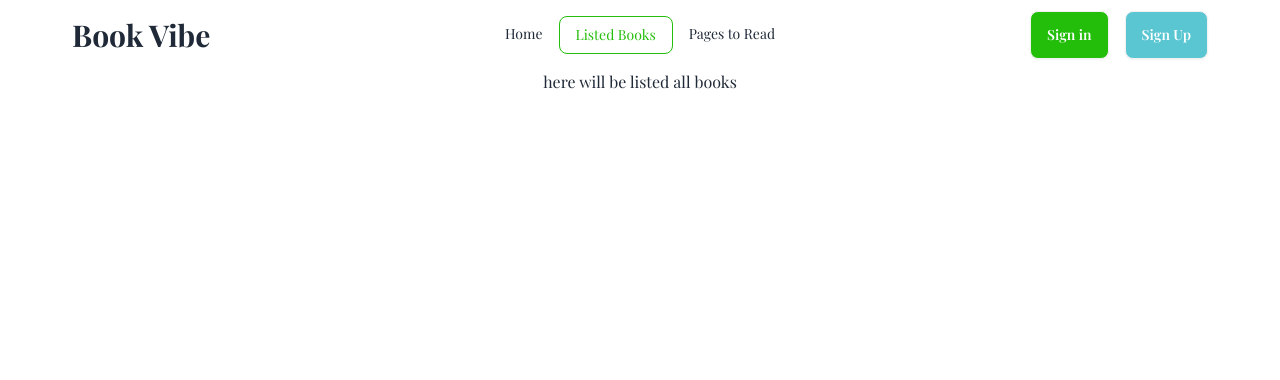
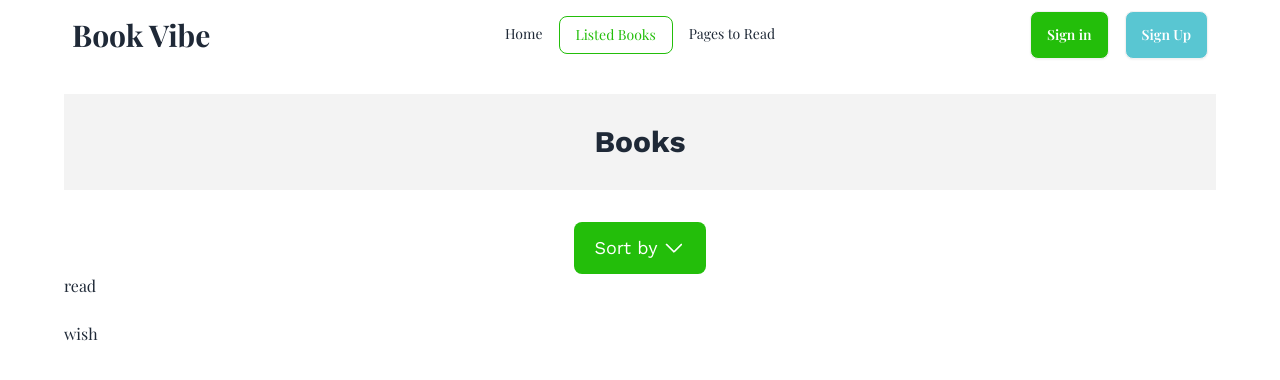
Before and after one commit to sajjadhussains/review-of-books, a React (Vite) app: page /listed-books in a window 1280 px wide. Shown: the top 380 px of the page. Built offline with nearby package versions, Linux system fonts and the light colour scheme; a web font is replaced by a local one.

Commit message:
local storage logic done

```diff
--- a/public/books.json
+++ b/public/books.json
@@ -66,7 +66,7 @@
   },
   {
     "bookId": "6",
-    "bookName": "1984",
+    "bookName": "The art of thinking clearly",
     "author": "George Orwell",
     "image": "https://i.ibb.co/HKxTkxn/kindpng-2193744-1.png",
     "review": "Orwell’s dystopian masterpiece remains a chilling warning of the dangers of totalitarianism. Set in a bleak, oppressive world, '1984' explores themes of surveillance, propaganda, and the loss of individuality. Its haunting depiction of a society stripped of truth and freedom is as relevant today as ever.",
--- a/src/components/Banner/Banner.jsx
+++ b/src/components/Banner/Banner.jsx
@@ -1,5 +1,6 @@
 import React from "react";
 import banner_img from "../../assets/images/banner_img.png";
+import { NavLink } from "react-router-dom";
 const Banner = () => {
   return (
     <div className="my-12 bg-[#1313130d]">
@@ -10,12 +11,12 @@ const Banner = () => {
               Books to freshen <br />
               up your bookshelf
             </h1>
-            <a
-              href=""
+            <NavLink
+              to={"/listed-books"}
               className="btn bg-[#23BE0A] text-white mt-10 hover:text-black"
             >
               View the List
-            </a>
+            </NavLink>
           </div>
           <div className="md:w-2/5">
             <img src={banner_img} alt="" className="w-full" />
--- a/src/components/ListedBooks/ListedBooks.jsx
+++ b/src/components/ListedBooks/ListedBooks.jsx
@@ -1,9 +1,64 @@
-import React from "react";
+import React, { useEffect, useState } from "react";
+import "../../index.css";
+import filter_icon from "../../assets/images/filter_icon.png";
+import {
+  getStoredReadList,
+  getStoredWishList,
+} from "../../utilities/localStorage";
 
 const ListedBooks = () => {
+  const [books, setBooks] = useState([]);
+  const [datas, setDatas] = useState([]);
+  const [isTrue, setIsTrue] = useState(true);
+
+  useEffect(() => {
+    // Fetch books and set initial data
+    fetch("./books.json")
+      .then((res) => res.json())
+      .then((data) => {
+        setBooks(data);
+        // Set initial data to the read list or wish list, or all books
+        const readIds = getStoredReadList();
+        const initialData = data.filter((book) =>
+          readIds.includes(book.bookId)
+        );
+        setDatas(initialData);
+      });
+  }, []);
+
+  const handleReadList = () => {
+    setIsTrue(true);
+    const readIds = getStoredReadList();
+    const readLists = books.filter((book) => readIds.includes(book.bookId));
+    setDatas(readLists);
+  };
+
+  const handleWishList = () => {
+    setIsTrue(false);
+    const wishIds = getStoredWishList();
+    const wishLists = books.filter((book) => wishIds.includes(book.bookId));
+    setDatas(wishLists);
+  };
+
   return (
-    <div>
-      <h1 className="text-center">here will be listed all books</h1>
+    <div className="mt-6">
+      <div className="bg-[#1313130d] h-24 flex justify-center items-center">
+        <h1 className="text-3xl font-bold font-work-sans">Books</h1>
+      </div>
+      <div className="flex justify-center mt-8">
+        <button className="bg-[#23BE0A] px-5 py-3 rounded-lg flex items-center gap-1 text-white font-work-sans text-lg">
+          Sort by <img src={filter_icon} alt="" />
+        </button>
+      </div>
+      <div>
+        {datas.map((data, idx) => (
+          <li key={idx}>{data.bookName}</li>
+        ))}
+        <button onClick={handleReadList}>read</button>
+        <br />
+        <br />
+        <button onClick={handleWishList}>wish</button>
+      </div>
     </div>
   );
 };
--- a/src/index.css
+++ b/src/index.css
@@ -5,3 +5,6 @@
 body {
   font-family: "Playfair Display", serif;
 }
+.font-work-sans {
+  font-family: "Work Sans", sans-serif;
+}
--- a/src/utilities/localStorage.js
+++ b/src/utilities/localStorage.js
@@ -18,7 +18,13 @@ const savedReadList = (id) => {
   const exist = storedReadLists.find((bookId) => bookId === id);
   if (!exist) {
     storedReadLists.push(id);
+    const storedWishLists = getStoredWishList().filter(
+      (bookId) => bookId !== id
+    );
+    // console.log(storedWishLists);
     localStorage.setItem("read-list", JSON.stringify(storedReadLists));
+    localStorage.removeItem("wish-list");
+    localStorage.setItem("wish-list", JSON.stringify(storedWishLists));
     return true;
   } else {
     return false;
```
Also changed, not shown: src/assets/images/filter_icon.png (added).
